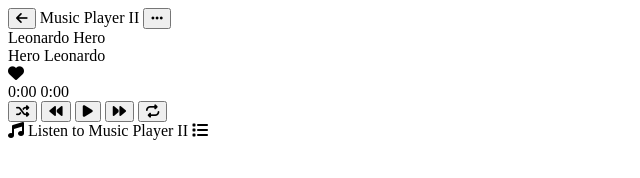
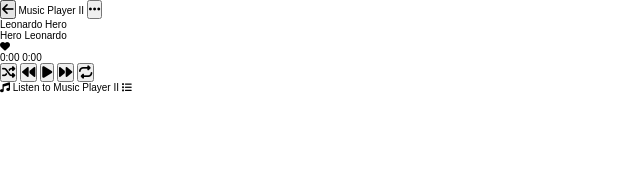
Before and after one commit to Nimira43/Music-Player-II, a plain HTML site: page index.html in a window 1280 px wide. Shown: the whole page, without its empty margins (0-640 px from the left). Drawn offline with Linux system fonts and the light colour scheme; a web font is replaced by a local one.

Commit message:
Resets and colour variables defined in CSS

```diff
--- a/style.css
+++ b/style.css
@@ -1 +1,24 @@
 @import url('https://fonts.googleapis.com/css2?family=Cambay:ital,wght@0,400;0,700;1,400;1,700&display=swap');
+
+* {
+  margin: 0;
+  padding: 0;
+  box-sizing: border-box;
+  outline: none;
+  font-family: 'Cambay', sans-serif;
+}
+
+html {
+  font-size: 62.5%;
+}
+
+:root {
+  --main: #ff4500;
+  --secondary: #87ceeb;
+  --dark: #111;
+  --light: #eee;
+  ---grey-l: #ccc;
+  --grey-m: #888;
+  --grey-d: #333;
+  --yellow: #fdfd6b;
+}
```
